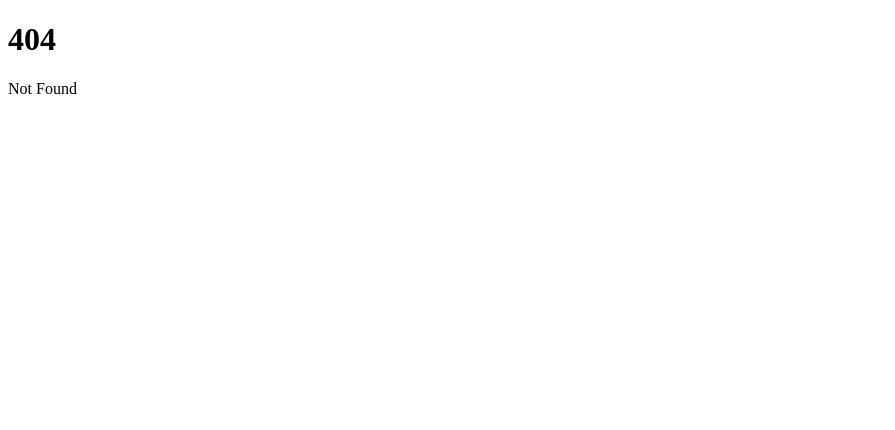
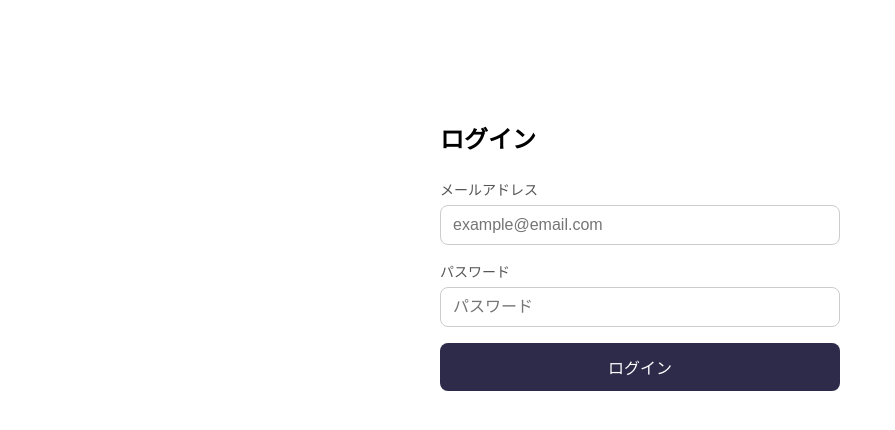
Before and after one commit to Naokichi-T/thai-composer, a SvelteKit app: page /login in a window 1280 px wide. Before the commit this address had no page. Shown: the top 430 px of the page, without its empty margins (0-895 px from the left). Built offline with nearby package versions, Linux system fonts and the light colour scheme; no server answers.

Commit message:
feat: ログイン機能を追加（/words・/ipa/excludedを保護）

```diff
--- a/src/routes/+layout.svelte
+++ b/src/routes/+layout.svelte
@@ -1,5 +1,35 @@
 <script>
+  import { onMount } from "svelte";
+  import { supabase } from "$lib/supabase.js";
+
   let { children } = $props();
+
+  // ログインチェック完了前は画面を表示しない（チラつき防止）
+  let checked = $state(false);
+
+  // ログインが必要なページのパスリスト
+  const PROTECTED_PATHS = ["/words", "/ipa/excluded"];
+
+  /**
+   * ページ表示時にログイン状態を確認する関数
+   * ログインが必要なページに未ログインでアクセスした場合は /login にリダイレクトする
+   */
+  onMount(async () => {
+    const { data } = await supabase.auth.getSession();
+    const session = data.session;
+
+    const currentPath = window.location.pathname;
+    const isProtected = PROTECTED_PATHS.some((path) => currentPath.startsWith(path));
+
+    if (isProtected && !session) {
+      window.location.href = "/login";
+      return;
+    }
+
+    checked = true;
+  });
 </script>
 
-{@render children()}
+{#if checked}
+  {@render children()}
+{/if}
--- /dev/null
+++ b/src/routes/login/+page.svelte
@@ -0,0 +1,129 @@
+<script>
+  // Supabaseクライアントを読み込む
+  import { supabase } from "$lib/supabase.js";
+
+  // メールアドレスとパスワードの入力値
+  let email = $state("");
+  let password = $state("");
+
+  // エラーメッセージ
+  let errorMessage = $state("");
+
+  // ログイン処理中フラグ
+  let loading = $state(false);
+
+  /**
+   * ログインボタンを押したときの処理
+   * Supabaseのメール＋パスワード認証を使う
+   */
+  async function handleLogin() {
+    loading = true;
+    errorMessage = "";
+
+    const { error } = await supabase.auth.signInWithPassword({
+      email,
+      password,
+    });
+
+    if (error) {
+      // ログイン失敗：エラーメッセージを表示する
+      errorMessage = "メールアドレスまたはパスワードが正しくありません";
+      loading = false;
+      return;
+    }
+
+    // ログイン成功：トップページに遷移する
+    window.location.href = "/";
+  }
+</script>
+
+<svelte:head>
+  <title>ログイン</title>
+</svelte:head>
+
+<div class="container">
+  <h1>ログイン</h1>
+
+  <!-- メールアドレス入力欄 -->
+  <div class="field">
+    <label for="email">メールアドレス</label>
+    <input id="email" type="email" bind:value={email} placeholder="example@email.com" />
+  </div>
+
+  <!-- パスワード入力欄 -->
+  <div class="field">
+    <label for="password">パスワード</label>
+    <input id="password" type="password" bind:value={password} placeholder="パスワード" />
+  </div>
+
+  <!-- エラーメッセージ -->
+  {#if errorMessage}
+    <p class="error">{errorMessage}</p>
+  {/if}
+
+  <!-- ログインボタン -->
+  <button class="btn-login" onclick={handleLogin} disabled={loading}>
+    {loading ? "ログイン中..." : "ログイン"}
+  </button>
+</div>
+
+<style>
+  .container {
+    max-width: 400px;
+    margin: 80px auto;
+    padding: 24px;
+  }
+
+  h1 {
+    font-size: 24px;
+    margin-bottom: 24px;
+  }
+
+  /* 入力フィールドの行 */
+  .field {
+    display: flex;
+    flex-direction: column;
+    gap: 6px;
+    margin-bottom: 16px;
+  }
+
+  label {
+    font-size: 14px;
+    color: #555;
+  }
+
+  input {
+    padding: 10px 12px;
+    font-size: 16px;
+    border: 1px solid #ccc;
+    border-radius: 8px;
+  }
+
+  /* エラーメッセージ */
+  .error {
+    color: #c0392b;
+    font-size: 14px;
+    margin-bottom: 12px;
+  }
+
+  /* ログインボタン */
+  .btn-login {
+    width: 100%;
+    padding: 12px;
+    font-size: 16px;
+    background: #2d2a4a;
+    color: white;
+    border: none;
+    border-radius: 8px;
+    cursor: pointer;
+  }
+
+  .btn-login:hover {
+    opacity: 0.8;
+  }
+
+  .btn-login:disabled {
+    opacity: 0.5;
+    cursor: not-allowed;
+  }
+</style>
```
Also changed, not shown: src/routes/auth/callback/+page.svelte (added, +17 -0 lines).
